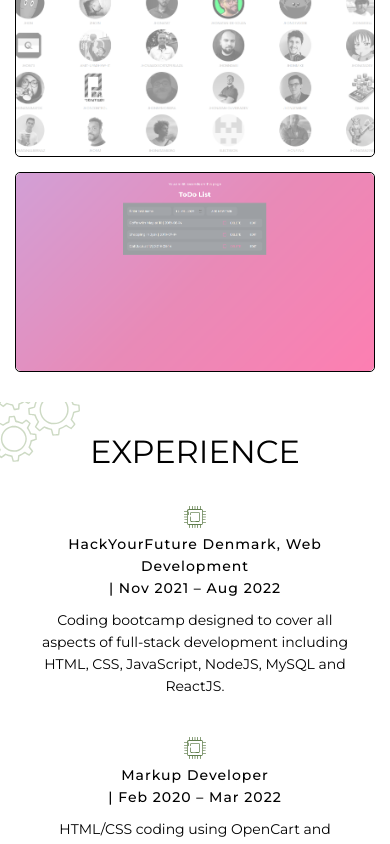
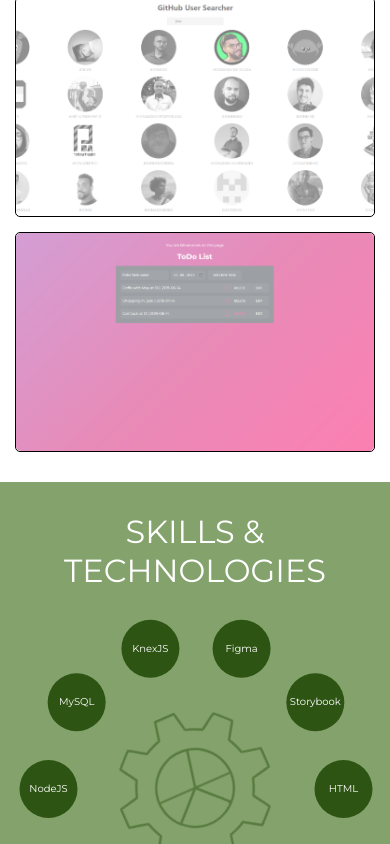
Before and after one commit to oleksandra-lavryk/oleksandra-lavryk-portfolio, a React (Create React App) app in the folder oleksandra-lavryk-portfolio/: page / in a window 390 px wide. Shown: the part 1156-2000 px from the top of the page. Built offline with nearby package versions, Linux system fonts and the light colour scheme.

Commit message:
skill section mobile fixed, data changed

```diff
--- a/oleksandra-lavryk-portfolio/src/components/About/About.css
+++ b/oleksandra-lavryk-portfolio/src/components/About/About.css
@@ -97,11 +97,11 @@
 
   .about-photo--mobile {
     width: 50%;
-    margin: 20px auto;
+    margin: 15px auto;
   }
 
   .about-text p {
-    font-size: 13px;
+    font-size: 12px;
     line-height: 18px;
   }
 }
--- a/oleksandra-lavryk-portfolio/src/components/About/About.jsx
+++ b/oleksandra-lavryk-portfolio/src/components/About/About.jsx
@@ -6,15 +6,15 @@ export default function About() {
       <div className="container">
         <div className="about-text">
           <h3>Hi, My name is Oleksandra.</h3>
-          <h3>I am Frontend developer based in Denmark.</h3>
+          <h3>I am Frontend Developer based in Denmark.</h3>
           <div className="about-photo--mobile">
             <img src="assets/photo.png" alt="" />
           </div>
           <p>
-            Lorem ipsum dolor sit amet consectetur adipisicing elit. Aliquid
-            totam nulla aliquam, necessitatibus temporibus veritatis aperiam
-            voluptate facilis aspernatur nihil repudiandae doloribus sed esse
-            voluptatem quos illum neque quia. Autem.
+            I am educated in Computer Science and Project Management. I have
+            experience as a markup developer and I enjoy CSS a lot. In August
+            2022 I completed the HackYourFuture full-stack coding bootcamp in
+            Aarhus and continue to improve my acquired skills.
           </p>
         </div>
         <div className="about-photo">
--- a/oleksandra-lavryk-portfolio/src/components/ProjectItem/ProjectItem.css
+++ b/oleksandra-lavryk-portfolio/src/components/ProjectItem/ProjectItem.css
@@ -115,14 +115,14 @@
   }
 
   .project-item-hover-info h4 {
-    font-size: 18px;
+    font-size: 16px;
     margin-bottom: 10px
   }
 
   .project-item-hover-info .description,
   .project-item-hover-info .technologies,
   .project-item-links a {
-    font-size: 14px;
+    font-size: 12px;
   }
 
 }
@@ -146,13 +146,17 @@
   }
 
   .project-item {
-    height: 200px;
+    height: 220px;
+  }
+
+  .project-item-hover-info h4 {
+    font-size: 15px;
   }
 
   .project-item-hover-info .description,
   .project-item-hover-info .technologies,
   .project-item-links a {
-    font-size: 12px;
+    font-size: 10px;
   }
 }
 
--- a/oleksandra-lavryk-portfolio/src/components/Skills/Skills.css
+++ b/oleksandra-lavryk-portfolio/src/components/Skills/Skills.css
@@ -2,7 +2,6 @@
   padding-top: 100px;
   padding-bottom: 160px;
   background: #83A26C;
-  display: none;
 }
 
 #skills-section h2 {
@@ -16,8 +15,6 @@
 
 .skill-container {
   position: relative;
-  width: 650px;
-  height: 650px;
   margin: auto;
 
 }
@@ -64,6 +61,7 @@
   left: calc(50% - 60px);
   top: calc(50% - 60px);
   font-size: 20px;
+
 }
 
 @media screen and (max-width: 1599px) {
@@ -72,3 +70,99 @@
     padding-bottom: 130px;
   }
 }
+
+@media screen and (max-width: 1199px) {
+
+  #skills-section h2 {
+    margin-bottom: 95px;
+  }
+
+  .skill-item {
+    width: 100px;
+    line-height: 100px;
+    height: 100px;
+    left: calc(50% - 50px);
+    top: calc(50% - 50px);
+    font-size: 16px;
+  }
+}
+
+@media screen and (max-width: 991px) {
+  #skills-section {
+    margin-top: 0;
+  }
+
+  .skill-background-image {
+    width: 260px;
+    height: 260px;
+  }
+}
+
+@media screen and (max-width: 767px) {
+  #skills-section h2 {
+    margin-bottom: 65px;
+    padding: 0 20px;
+  }
+
+  #skills-section {
+    padding-top: 30px;
+    border-top: 60px solid transparent;
+    margin: -60px 0 0;
+    background-clip: padding-box;
+    padding-bottom: 100px;
+  }
+
+  .skill-item {
+    width: 72px;
+    line-height: 72px;
+    height: 72px;
+    left: calc(50% - 36px);
+    top: calc(50% - 36px);
+    font-size: 12px;
+  }
+
+  .skill-background-image {
+    width: 215px;
+    height: 215px;
+  }
+}
+
+@media screen and (max-width: 449px) {
+  #skills-section h2 {
+    margin-bottom: 50px;
+  }
+
+  #skills-section {
+    padding-bottom: 75px;
+  }
+
+  .skill-item {
+    width: 58px;
+    line-height: 58px;
+    height: 58px;
+    left: calc(50% - 28px);
+    top: calc(50% - 28px);
+    font-size: 10px;
+  }
+
+  .skill-background-image {
+    width: 155px;
+    height: 155px;
+  }
+}
+
+@media screen and (max-width: 374px) {
+  .skill-item {
+    width: 52px;
+    line-height: 52px;
+    height: 52px;
+    left: calc(50% - 26px);
+    top: calc(50% - 26px);
+    font-size: 9px;
+  }
+
+  .skill-background-image {
+    width: 135px;
+    height: 135px;
+  }
+}
--- a/oleksandra-lavryk-portfolio/src/components/Skills/Skills.jsx
+++ b/oleksandra-lavryk-portfolio/src/components/Skills/Skills.jsx
@@ -1,18 +1,39 @@
 import "./Skills.css";
+import { useState, useEffect } from "react";
 import { skills } from "../../data/skills";
 
 const skillTranslateDeg = skills.length !== 0 ? 360 / skills.length : 0;
 
 export default function Skills() {
+  const [divWidth, setDivWidth] = useState(0);
+
+  let containerStyle = { width: divWidth, height: divWidth };
+
+  let resizeWindow = () => {
+    if (window.innerWidth < 1200) {
+      setDivWidth(window.innerWidth / 2 + 100);
+    } else if (window.innerWidth < 450) {
+      setDivWidth(window.innerWidth / 2 - 100);
+    } else {
+      setDivWidth(650);
+    }
+  };
+
+  useEffect(() => {
+    resizeWindow();
+    window.addEventListener("resize", resizeWindow);
+    return () => window.removeEventListener("resize", resizeWindow);
+  }, []);
+
   return (
     <section id="skills-section">
       <h2>Skills &#38; Technologies</h2>
-      <div className="skill-container">
+      <div className="skill-container" style={containerStyle}>
         {skills.map((item, index) => {
           let divTransformStyle = {
-            transform: `rotate(${
-              index * skillTranslateDeg
-            }deg) translateX(325px) rotate(${-index * skillTranslateDeg}deg)`,
+            transform: `rotate(${index * skillTranslateDeg}deg) translateX(${
+              divWidth / 2
+            }px) rotate(${-index * skillTranslateDeg}deg)`,
           };
           return (
             <div className="skill-item" key={item.id} style={divTransformStyle}>
--- a/oleksandra-lavryk-portfolio/src/data/projects.js
+++ b/oleksandra-lavryk-portfolio/src/data/projects.js
@@ -3,9 +3,9 @@ const projectList = [
     id: 1,
     image: "assets/project-4.png",
     name: "KAOSPILOT toolbox",
-    technologies: "ReactJS",
+    technologies: "ReactJS, Storybook, Swagger, NodeJS, MySQL",
     description:
-      " Lorem Ipsum is simply dummy text of the printing and typesetting industry. Lorem Ipsum has been the industry's standard dummy text ever since.",
+      "The Kaospilot Toolbox app was created as a result of teamwork on the final project of the HackYourFuture bootcamp. I participated in the development of frontend and backend tasks, designing the database scheme and creating migration and seed files.",
     url: "https://staging-kp-toolbox-fp-class21.herokuapp.com/",
     gitUrl: "https://github.com/HackYourFuture-CPH/kp-toolbox-fp-class21",
   },
@@ -13,9 +13,9 @@ const projectList = [
     id: 2,
     image: "assets/project-1.png",
     name: "Meal Sharing",
-    technologies: "ReactJS, NodeJS, MySQL, Heroku",
+    technologies: "ReactJS, NodeJS, MySQL, KnexJs, Heroku",
     description:
-      " Lorem Ipsum is simply dummy text of the printing and typesetting industry. Lorem Ipsum has been the industry's standard dummy text ever since.",
+      "This app is designed to share food. Users can add, view, rate, book, and search for meals.",
     url: "http://meal-sharing-lavryk.herokuapp.com/",
     gitUrl: "https://github.com/oleksandra-lavryk/meal-sharing",
   },
@@ -25,7 +25,7 @@ const projectList = [
     name: "GitHub User Searcher",
     technologies: "ReactJS",
     description:
-      " Lorem Ipsum is simply dummy text of the printing and typesetting industry. Lorem Ipsum has been the industry's standard dummy text ever since.",
+      "Its app for searching GitHub users by their name. It fetches data from a GitHub API and shows results with images, names, and links to the repository.",
     url: "https://oleksandra-lavryk.github.io/github-user-searcher/",
     gitUrl: "https://github.com/oleksandra-lavryk/github-user-searcher",
   },
@@ -35,7 +35,7 @@ const projectList = [
     name: "ToDo List",
     technologies: "ReactJS",
     description:
-      " Lorem Ipsum is simply dummy text of the printing and typesetting industry. Lorem Ipsum has been the industry's standard dummy text ever since.",
+      "This app  helps user add, delete, update and mark tasks as done.",
     url: "https://oleksandra-lavryk.github.io/todo-list/",
     gitUrl: "https://github.com/oleksandra-lavryk/todo-list",
   },
--- a/oleksandra-lavryk-portfolio/src/index.css
+++ b/oleksandra-lavryk-portfolio/src/index.css
@@ -138,7 +138,7 @@ h3 {
     line-height: 35px;
   }
 
-  section:not(#about-section) {
+  section:not(#about-section):not(#skills-section) {
     padding: 50px 0;
   }
 
@@ -149,7 +149,7 @@ h3 {
 }
 
 @media screen and (max-width: 991px) {
-  section:not(#about-section) {
+  section:not(#about-section):not(#skills-section) {
     padding: 35px 0;
   }
 
@@ -181,7 +181,7 @@ h3 {
 }
 
 @media screen and (max-width: 767px) {
-  section:not(#about-section) {
+  section:not(#about-section):not(#skills-section) {
     padding: 30px 0;
   }
 
@@ -217,8 +217,8 @@ h3 {
 @media screen and (max-width: 375px) {
 
   h3 {
-    font-size: 20px;
-    line-height: 26px;
+    font-size: 18px;
+    line-height: 24px;
   }
 
   h2 {
```
